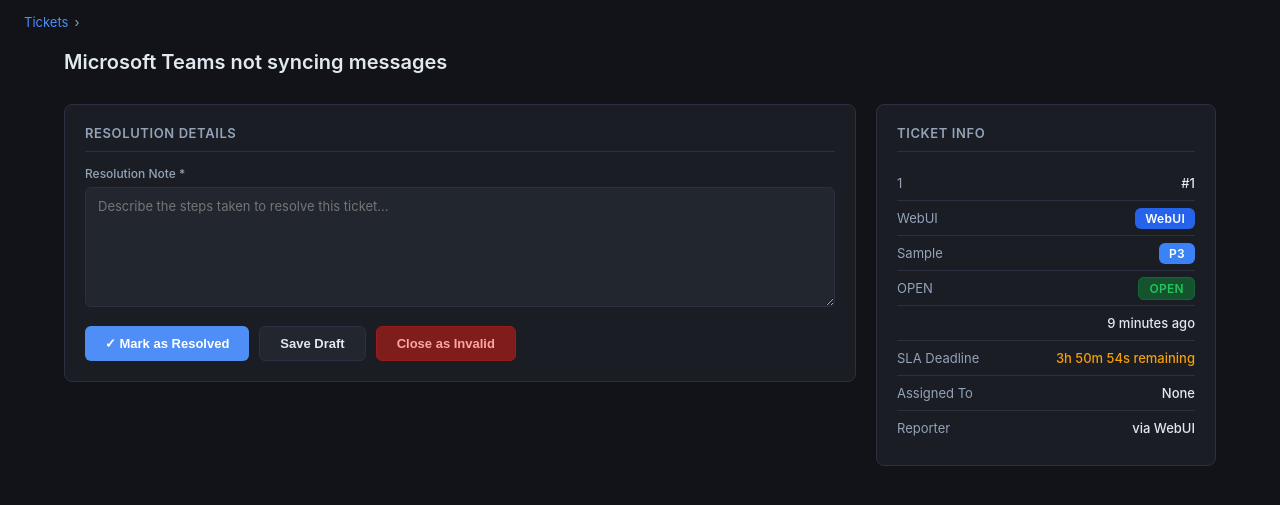
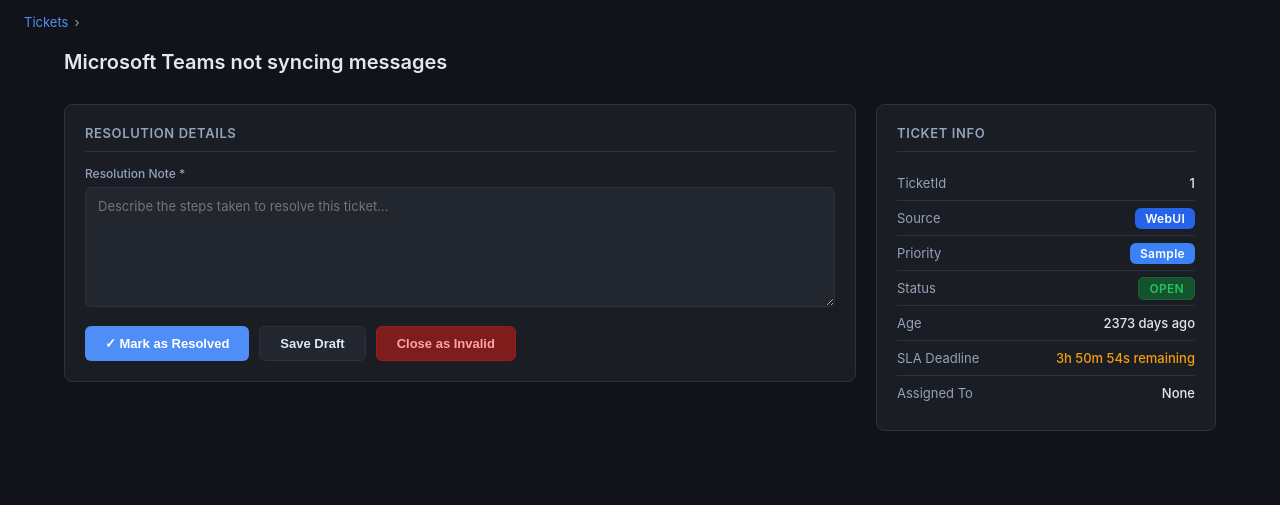
Before and after one commit to JiyaKapoor/ITSM_TicketResolution_UI, a Flask app: template templates/resolve_ticket.html in a window 1280 px wide. Shown: the part 56-561 px from the top of the page. Run offline with Flask 3, Linux system fonts and the light colour scheme; the template is opened without the code that fills it: values that come from a table or form of the project are taken from there, others are empty; tables that the repository leaves empty hold one stand-in row (values such as "Sample post").

Commit message:
Hardcoded val removed

```diff
--- a/templates/resolve_ticket.html
+++ b/templates/resolve_ticket.html
@@ -291,14 +291,13 @@
       <!-- Ticket Info -->
       <div class="card">
         <div class="card-title">Ticket Info</div>
-        <div class="info-row"><span class="info-key">{{Ticket.TicketNumber}}</span><span class="info-value">#1</span></div>
-        <div class="info-row"><span class="info-key">WebUI</span><span class="info-value"><span class="pill pill-web">WebUI</span></span></div>
-        <div class="info-row"><span class="info-key">{{Ticket.Priority}}</span><span class="info-value"><span class="pill pill-p3">P3</span></span></div>
-        <div class="info-row"><span class="info-key">{{Ticket.Status}}</span><span class="info-value"><span class="pill pill-open">OPEN</span></span></div>
-        <div class="info-row"><span class="info-key"></span><span class="info-value">9 minutes ago</span></div>
+        <div class="info-row"><span class="info-key">TicketId</span><span class="info-value">{{Ticket.TicketNumber}}</span></div>
+        <div class="info-row"><span class="info-key">Source</span><span class="info-value"><span class="pill pill-web">WebUI</span></span></div>
+        <div class="info-row"><span class="info-key">Priority</span><span class="info-value"><span class="pill pill-p3">{{Ticket.Priority}}</span></span></div>
+        <div class="info-row"><span class="info-key">Status</span><span class="info-value"><span class="pill pill-open">{{Ticket.Status}}</span></span></div>
+        <div class="info-row"><span class="info-key">Age</span><span class="info-value">{{Ticket.CreatedAt | timeago}}</span></div>
         <div class="info-row"><span class="info-key">SLA Deadline</span><span class="info-value" style="color:var(--yellow)" id="slaTimer">—</span></div>
         <div class="info-row"><span class="info-key">Assigned To</span><span class="info-value">None</span></div>
-        <div class="info-row"><span class="info-key">Reporter</span><span class="info-value">via WebUI</span></div>
       </div>
 
     </div>
```
